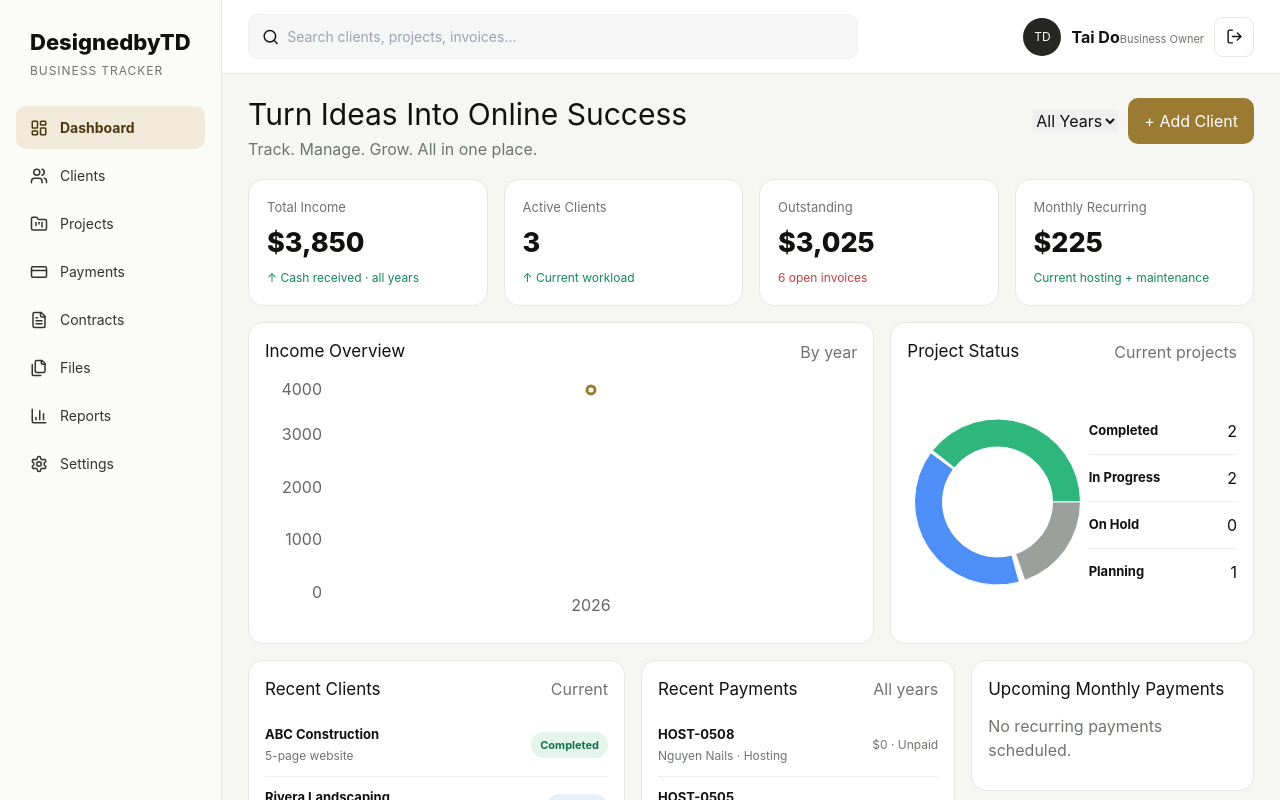
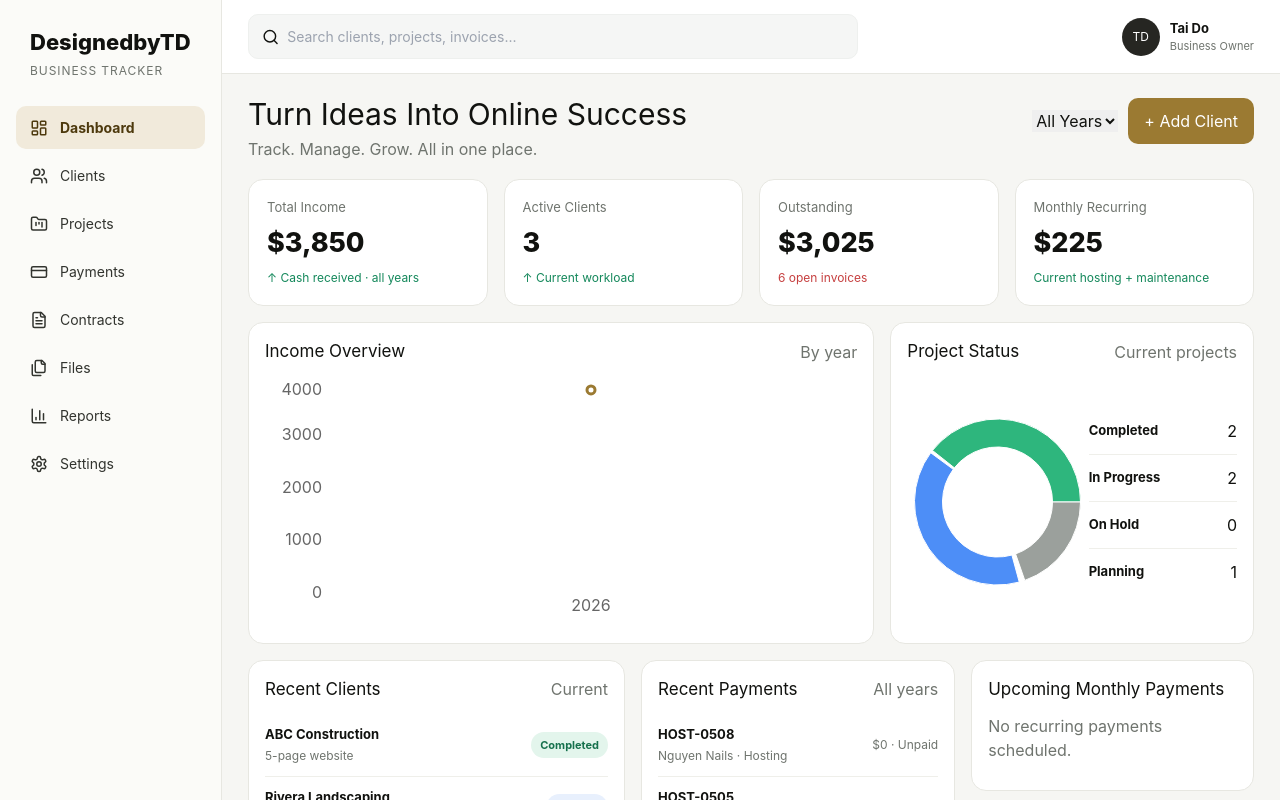
Before and after one commit to Taido097/TAI-TRACKER, a Next.js app: page / in a window 1280 px wide. Shown: the top 800 px of the page. Built offline with nearby package versions, Linux system fonts and the light colour scheme.

Commit message:
Remove cloud logout control

```diff
--- a/components/app-shell.tsx
+++ b/components/app-shell.tsx
@@ -2,7 +2,7 @@
 import Link from 'next/link';
 import { usePathname } from 'next/navigation';
 import { useMemo, useState } from 'react';
-import { BarChart3, CreditCard, FileText, Files, FolderKanban, LayoutDashboard, LogOut, Menu, Search, Settings, Users, X } from 'lucide-react';
+import { BarChart3, CreditCard, FileText, Files, FolderKanban, LayoutDashboard, Menu, Search, Settings, Users, X } from 'lucide-react';
 import { useAppData } from './app-provider';
 
 const nav = [
@@ -12,7 +12,7 @@ const nav = [
 
 export function AppShell({ children }: { children: React.ReactNode }) {
   const path = usePathname(); const [open,setOpen] = useState(false); const [q,setQ]=useState('');
-  const { clients, projects, payments, signOut } = useAppData();
+  const { clients, projects, payments } = useAppData();
   const results = useMemo(() => {
     if (!q.trim()) return [];
     const s=q.toLowerCase();
@@ -35,7 +35,7 @@ export function AppShell({ children }: { children: React.ReactNode }) {
         <div className="search-wrap"><Search size={18}/><input value={q} onChange={e=>setQ(e.target.value)} placeholder="Search clients, projects, invoices..."/>
           {results.length>0 && <div className="search-results">{results.map((r,i)=><Link href={r.href} key={i} onClick={()=>setQ('')}><strong>{r.label}</strong><span>{r.meta}</span></Link>)}</div>}
         </div>
-        <div className="profile"><div className="avatar">TD</div><div><strong>Tai Do</strong><span>Business Owner</span></div><button className="icon-btn" title="Log out" aria-label="Log out" onClick={()=>void signOut()}><LogOut size={17}/></button></div>
+        <div className="profile"><div className="avatar">TD</div><div><strong>Tai Do</strong><span>Business Owner</span></div></div>
       </header>
       <div className="content">{children}</div>
     </main>
```
